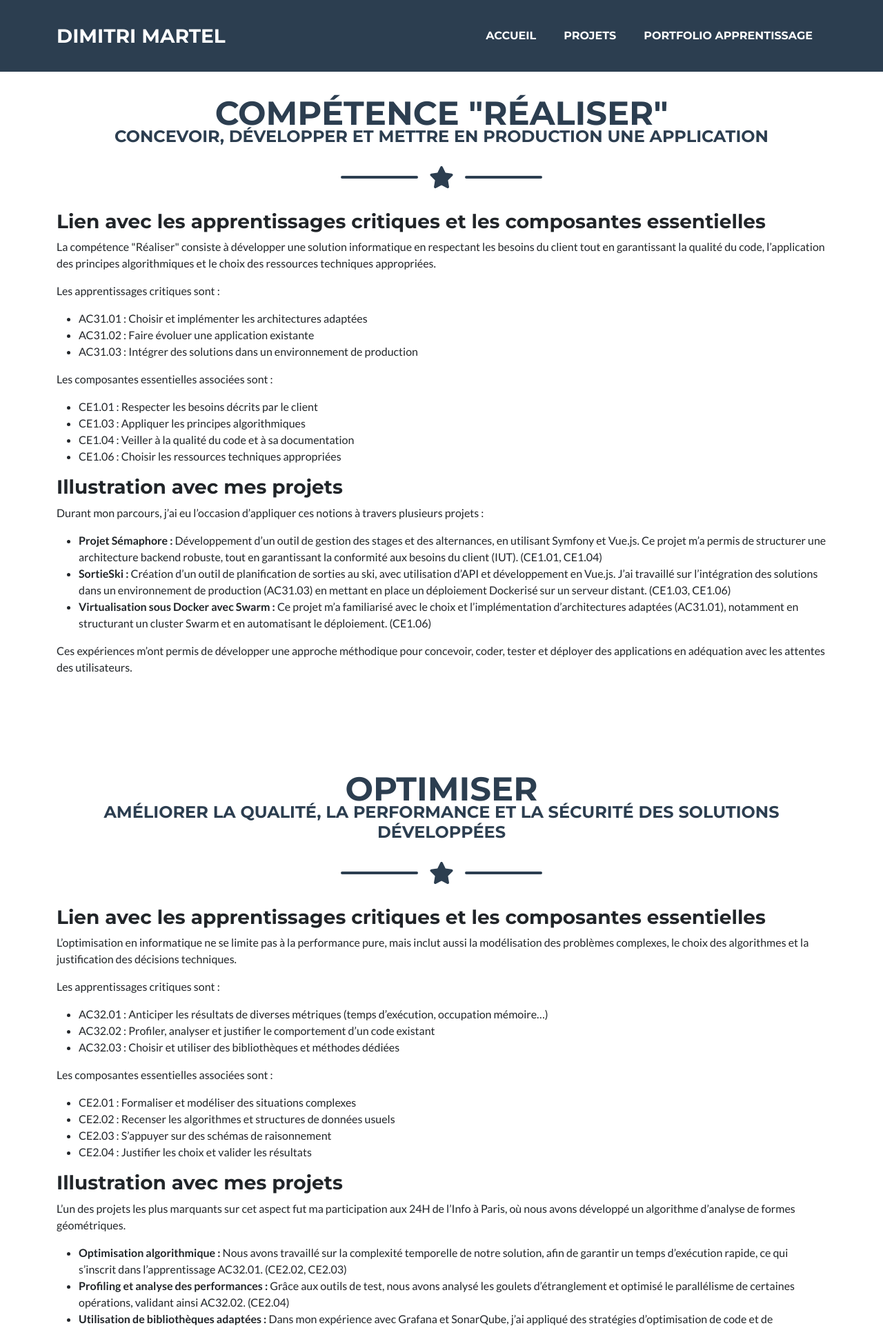
After one commit to DimMarr/Portfolio, a Symfony app: template shared/public_html/portfolio/templates/but/portfolioApprentissage.html.twig in a window 1280 px wide. The commit adds this page. Shown: the top 1926 px of the page at 69% size. Run offline with Twig, Linux system fonts and the light colour scheme; the template is opened without the code that fills it, so the values that code supplies are empty; some libraries are stand-ins or nearby versions.

Commit message:
Page pour le rendu de Portfolio

```diff
--- a/shared/public_html/portfolio/src/Controller/MainController.php
+++ b/shared/public_html/portfolio/src/Controller/MainController.php
@@ -20,6 +20,12 @@ class MainController extends AbstractController
         return $this->render('projets/projets.html.twig');
     }
 
+    #[Route('/portfolioApprentissage', name: 'portfolioApprentissage')]
+    public function portfolioApprentissage(): Response
+    {
+        return $this->render('but/portfolioApprentissage.html.twig');
+    }
+
     #[Route('/experience/jeuDeLaVie', name: 'jeuDeLaVie')]
     public function jeuDeLaVie(): Response
     {
--- /dev/null
+++ b/shared/public_html/portfolio/templates/but/portfolioApprentissage.html.twig
@@ -0,0 +1,112 @@
+{% extends 'base.html.twig' %}
+
+{% block title %}Projets | Portfolio d'Apprentissage{% endblock %}
+
+{% block body %}
+    <section class="page-section portfolio" id="realiser">
+        <div class="container">
+            <h2 class="page-section-heading text-center text-uppercase text-secondary mb-0">Compétence "Réaliser"</h2>
+            <h4 class="text-center text-uppercase text-secondary mb-0">Concevoir, développer et mettre en production une application</h4>
+            <div class="divider-custom">
+                <div class="divider-custom-line"></div>
+                <div class="divider-custom-icon"><i class="fas fa-star"></i></div>
+                <div class="divider-custom-line"></div>
+            </div>
+            <h3>Lien avec les apprentissages critiques et les composantes essentielles</h3>
+            <p>La compétence "Réaliser" consiste à développer une solution informatique en respectant les besoins du client tout en garantissant la qualité du code, l’application des principes algorithmiques et le choix des ressources techniques appropriées.</p>
+            <p>Les apprentissages critiques sont :</p>
+            <ul>
+                <li>AC31.01 : Choisir et implémenter les architectures adaptées</li>
+                <li>AC31.02 : Faire évoluer une application existante</li>
+                <li>AC31.03 : Intégrer des solutions dans un environnement de production</li>
+            </ul>
+
+            <p>Les composantes essentielles associées sont :</p>
+            <ul>
+                <li>CE1.01 : Respecter les besoins décrits par le client</li>
+                <li>CE1.03 : Appliquer les principes algorithmiques</li>
+                <li>CE1.04 : Veiller à la qualité du code et à sa documentation</li>
+                <li>CE1.06 : Choisir les ressources techniques appropriées</li>
+            </ul>
+
+            <h3>Illustration avec mes projets</h3>
+            <p>Durant mon parcours, j’ai eu l’occasion d’appliquer ces notions à travers plusieurs projets :</p>
+            <ul>
+                <li><strong>Projet Sémaphore :</strong> Développement d’un outil de gestion des stages et des alternances, en utilisant Symfony et Vue.js. Ce projet m’a permis de structurer une architecture backend robuste, tout en garantissant la conformité aux besoins du client (IUT). (CE1.01, CE1.04)</li>
+                <li><strong>SortieSki :</strong> Création d’un outil de planification de sorties au ski, avec utilisation d’API et développement en Vue.js. J’ai travaillé sur l’intégration des solutions dans un environnement de production (AC31.03) en mettant en place un déploiement Dockerisé sur un serveur distant. (CE1.03, CE1.06)</li>
+                <li><strong>Virtualisation sous Docker avec Swarm :</strong> Ce projet m’a familiarisé avec le choix et l’implémentation d’architectures adaptées (AC31.01), notamment en structurant un cluster Swarm et en automatisant le déploiement. (CE1.06)</li>
+            </ul>
+            <p>Ces expériences m’ont permis de développer une approche méthodique pour concevoir, coder, tester et déployer des applications en adéquation avec les attentes des utilisateurs.</p>
+        </div>
+    </section>
+
+    <section class="page-section" id="optimiser">
+        <div class="container">
+            <h2 class="page-section-heading text-center text-uppercase text-secondary mb-0">Optimiser</h2>
+            <h4 class="text-center text-uppercase text-secondary mb-0">Améliorer la qualité, la performance et la sécurité des solutions développées</h4>
+            <div class="divider-custom">
+                <div class="divider-custom-line"></div>
+                <div class="divider-custom-icon"><i class="fas fa-star"></i></div>
+                <div class="divider-custom-line"></div>
+            </div>
+            <h3>Lien avec les apprentissages critiques et les composantes essentielles</h3>
+            <p>L’optimisation en informatique ne se limite pas à la performance pure, mais inclut aussi la modélisation des problèmes complexes, le choix des algorithmes et la justification des décisions techniques.</p>
+            <p>Les apprentissages critiques sont :</p>
+            <ul>
+                <li>AC32.01 : Anticiper les résultats de diverses métriques (temps d’exécution, occupation mémoire…)</li>
+                <li>AC32.02 : Profiler, analyser et justifier le comportement d’un code existant</li>
+                <li>AC32.03 : Choisir et utiliser des bibliothèques et méthodes dédiées</li>
+            </ul>
+
+            <p>Les composantes essentielles associées sont :</p>
+            <ul>
+                <li>CE2.01 : Formaliser et modéliser des situations complexes</li>
+                <li>CE2.02 : Recenser les algorithmes et structures de données usuels</li>
+                <li>CE2.03 : S’appuyer sur des schémas de raisonnement</li>
+                <li>CE2.04 : Justifier les choix et valider les résultats</li>
+            </ul>
+            <h3>Illustration avec mes projets</h3>
+            <p>L’un des projets les plus marquants sur cet aspect fut ma participation aux 24H de l’Info à Paris, où nous avons développé un algorithme d’analyse de formes géométriques.</p>
+            <ul>
+                <li><strong>Optimisation algorithmique :</strong> Nous avons travaillé sur la complexité temporelle de notre solution, afin de garantir un temps d’exécution rapide, ce qui s’inscrit dans l’apprentissage AC32.01. (CE2.02, CE2.03)</li>
+                <li><strong>Profiling et analyse des performances :</strong> Grâce aux outils de test, nous avons analysé les goulets d’étranglement et optimisé le parallélisme de certaines opérations, validant ainsi AC32.02. (CE2.04)</li>
+                <li><strong>Utilisation de bibliothèques adaptées :</strong> Dans mon expérience avec Grafana et SonarQube, j’ai appliqué des stratégies d’optimisation de code et de surveillance des performances en production, ce qui correspond à l’utilisation de bibliothèques adaptées au domaine (AC32.03).</li>
+            </ul>
+        </div>
+    </section>
+
+    <section class="page-section" id="collaborer">
+        <div class="container">
+            <h2 class="page-section-heading text-center text-uppercase text-secondary mb-0">Collaborer</h2>
+            <h4 class="text-center text-uppercase text-secondary mb-0">Travailler en équipe, gérer un projet et utiliser des outils collaboratifs</h4>
+            <div class="divider-custom">
+                <div class="divider-custom-line"></div>
+                <div class="divider-custom-icon"><i class="fas fa-star"></i></div>
+                <div class="divider-custom-line"></div>
+            </div>
+            <h3>Lien avec les apprentissages critiques et composantes essentielles</h3>
+            <p>La collaboration est une compétence essentielle en informatique, nécessitant une bonne répartition des tâches, une communication efficace et l’usage d’outils collaboratifs.</p>
+            <p>Les apprentissages critiques sont :</p>
+            <ul>
+                <li>AC36.01 : Organiser et partager une veille numérique</li>
+                <li>AC36.03 : Guider la conduite du changement informatique au sein d’une organisation</li>
+                <li>AC36.04 : Accompagner le management de projet informatique</li>
+            </ul>
+
+            <p>Les composantes essentielles associées sont :</p>
+            <ul>
+                <li>CE6.01 : Inscrire sa démarche au sein d’une équipe pluridisciplinaire</li>
+                <li>CE6.02 : Accompagner la mise en œuvre des évolutions informatiques</li>
+                <li>CE6.03 : Veiller au respect des contraintes juridiques</li>
+                <li>CE6.04 : Développer une communication efficace et collaborative</li>
+            </ul>
+            <h3>Illustration avec mes projets</h3>
+            <p>Lors de la Nuit de l’Info 2023, nous avons adopté une approche stratégique de collaboration :</p>
+            <ul>
+                <li><strong>Répartition des défis par personne/département :</strong> Nous avons appliqué une gestion efficace du projet (AC36.04), ce qui nous a permis de remporter 3 défis sur 4. (CE6.01)</li>
+                <li><strong>Communication et outils collaboratifs :</strong> L’utilisation de Git, Trello et Discord nous a permis de gérer efficacement le projet, en favorisant une agilité dans la prise de décision. (CE6.04)</li>
+                <li><strong>Veille technologique :</strong> Dans mon projet Sémaphore, j’ai également dû organiser une veille technologique (AC36.01) pour choisir les meilleures pratiques en matière de gestion des données, tout en accompagnant l’intégration progressive du projet dans l’IUT (AC36.03). (CE6.02) </li>
+            </ul>
+        </div>
+    </section>
+{% endblock %}
--- a/shared/public_html/portfolio/templates/nav.html.twig
+++ b/shared/public_html/portfolio/templates/nav.html.twig
@@ -9,6 +9,7 @@
             <ul class="navbar-nav ms-auto">
                 <li class="nav-item mx-0 mx-lg-1"><a class="nav-link py-3 px-0 px-lg-3 rounded" href="{{ path('home') }}">Accueil</a></li>
                 <li class="nav-item mx-0 mx-lg-1"><a class="nav-link py-3 px-0 px-lg-3 rounded" href="{{ path('projets') }}">Projets</a></li>
+                <li class="nav-item mx-0 mx-lg-1"><a class="nav-link py-3 px-0 px-lg-3 rounded" href="{{ path('portfolioApprentissage') }}">Portfolio Apprentissage</a></li>
             </ul>
         </div>
     </div>
```
